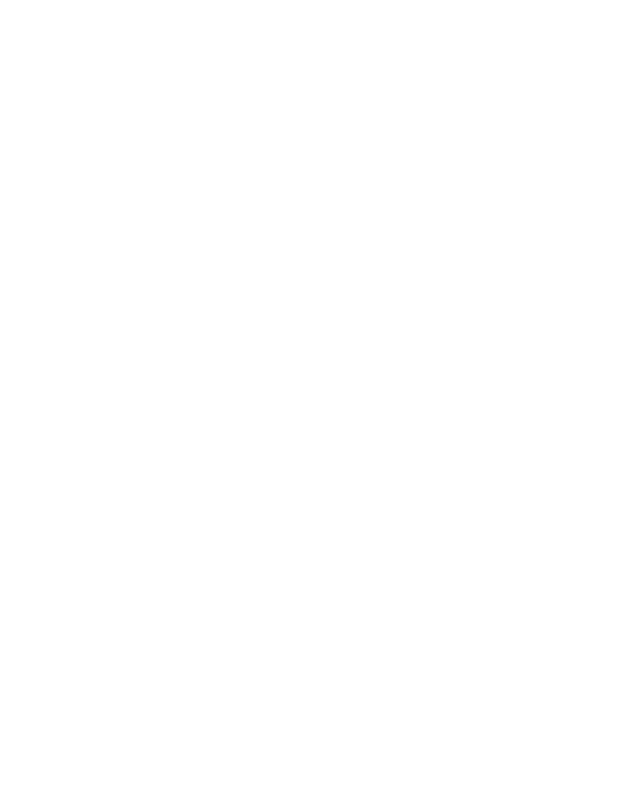
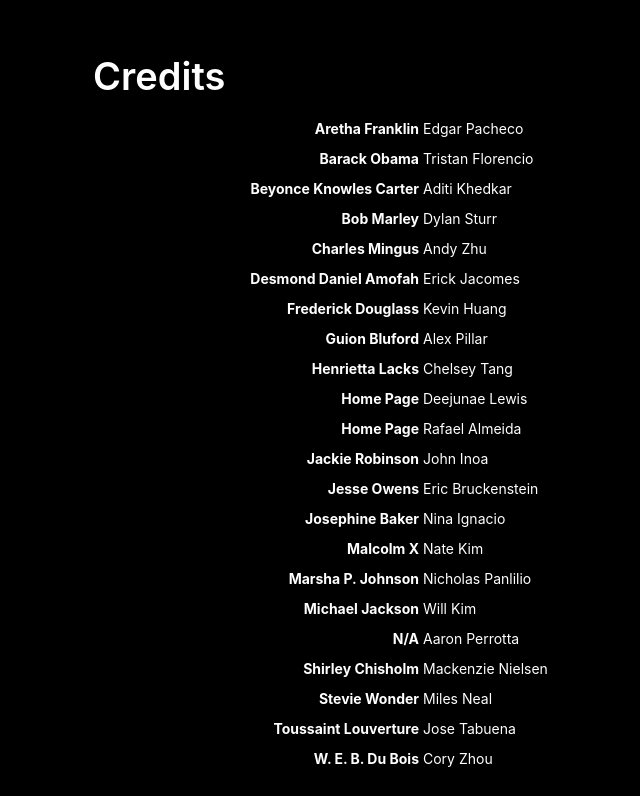
Before and after one commit to rafaelolal/bhm, a Next.js app: page / in a window 1280 px wide. Shown: the part 1604-2400 px from the top of the page, without its empty margins (219-859 px from the left). Built offline with nearby package versions, Linux system fonts and the light colour scheme.

Commit message:
updated credits page

```diff
--- a/pages/_document.tsx
+++ b/pages/_document.tsx
@@ -4,7 +4,7 @@
   return (
     <Html lang="en">
       <Head />
-      <body>
+      <body style={{ backgroundColor: 'black' }}>
         <Main />
         <NextScript />
       </body>
--- a/pages/index.tsx
+++ b/pages/index.tsx
@@ -2,6 +2,32 @@
 import Image from 'next/image'
 import { useState } from 'react'
 import styled from 'styled-components'
+
+const creditsData = [
+  ['Home Page', 'Deejunae Lewis'],
+  ['Home Page', 'Rafael Almeida'],
+  ['Aretha Franklin', 'Edgar Pacheco'],
+  ['Beyonce Knowles Carter', 'Aditi Khedkar'],
+  ['Bob Marley', 'Dylan Sturr'],
+  ['Charles Mingus', 'Andy Zhu'],
+  ['Desmond Daniel Amofah', 'Erick Jacomes'],
+  ['Frederick Douglass', 'Kevin Huang'],
+  ['Guion Bluford', 'Alex Pillar'],
+  ['Henrietta Lacks', 'Chelsey Tang'],
+  ['Jackie Robinson', 'John Inoa'],
+  ['Jesse Owens', 'Eric Bruckenstein'],
+  ['Malcolm X', 'Nate Kim'],
+  ['Marsha P. Johnson', 'Nicholas Panlilio'],
+  ['Michael Jackson', 'Will Kim'],
+  ['N/A', 'Aaron Perrotta'],
+  ['Shirley Chisholm', 'Mackenzie Nielsen'],
+  ['Josephine Baker', 'Nina Ignacio'],
+  ['Barack Obama', 'Tristan Florencio'],
+  ['Stevie Wonder', 'Miles Neal'],
+  ['Toussaint Louverture', 'Jose Tabuena'],
+  ['W. E. B. Du Bois', 'Cory Zhou'],
+]
+creditsData.sort()
 
 const Home = styled.div`
   display: flex;
@@ -41,7 +67,7 @@
           </Typography.Title>
         ) : (
           <Typography.Text
-            style={{ color: 'white', textAlign: 'center', width: '300px' }}
+            style={{ color: 'white', textAlign: 'center', width: '197px' }}
           >
             This is a collaborative project by the B-9/10 Web Design class to
             celebrate Black History Month
@@ -51,7 +77,7 @@
         <Space style={{ marginTop: '16px' }}>
           <Button>SEE THE STARS</Button>
           <Button onClick={() => setIsShowingTitle(!isShowingTitle)}>
-            ABOUT
+            {isShowingTitle ? 'About' : 'Back'}
           </Button>
         </Space>
       </Home>
@@ -59,163 +85,27 @@
       <Constellations></Constellations>
 
       <Credits>
-        <Row>
-          <Col
-            span={8}
-            style={{
-              display: 'flex',
-              flexDirection: 'column',
-              textAlign: 'center',
-              justifyContent: 'center',
-            }}
-          >
-            <Typography.Title style={{ color: 'white' }}>
-              Home Page
-            </Typography.Title>
+        <Typography.Title style={{ color: 'white' }}>Credits</Typography.Title>
+
+        <Row gutter={4}>
+          <Col span={12} style={{ textAlign: 'right', fontWeight: 'bold' }}>
             <Space direction="vertical">
-              <Typography.Text style={{ color: 'white' }}>
-                Deejuanae Lewis
-              </Typography.Text>
-              <Typography.Text style={{ color: 'white' }}>
-                Rafael Almeida
-              </Typography.Text>
+              {creditsData.map((l, i) => (
+                <Typography.Text key={i} style={{ color: 'white' }}>
+                  {l[0]}
+                </Typography.Text>
+              ))}
             </Space>
           </Col>
 
-          <Col span={16} style={{ textAlign: 'center' }}>
-            <Typography.Title style={{ color: 'white' }}>
-              Individual Pages
-            </Typography.Title>
-            <Row gutter={4}>
-              <Col span={12} style={{ textAlign: 'right', fontWeight: 'bold' }}>
-                <Space direction="vertical">
-                  <Typography.Text style={{ color: 'white' }}>
-                    Eric Bruckenstein
-                  </Typography.Text>
-                  <Typography.Text style={{ color: 'white' }}>
-                    Tristan Florencio
-                  </Typography.Text>
-                  <Typography.Text style={{ color: 'white' }}>
-                    Kevin Huang
-                  </Typography.Text>
-                  <Typography.Text style={{ color: 'white' }}>
-                    Nina Ignacio
-                  </Typography.Text>
-                  <Typography.Text style={{ color: 'white' }}>
-                    John Inoa
-                  </Typography.Text>
-                  <Typography.Text style={{ color: 'white' }}>
-                    Erick Jacomes
-                  </Typography.Text>
-                  <Typography.Text style={{ color: 'white' }}>
-                    Aditi Khedkar
-                  </Typography.Text>
-                  <Typography.Text style={{ color: 'white' }}>
-                    Nate Kim
-                  </Typography.Text>
-                  <Typography.Text style={{ color: 'white' }}>
-                    Will Kim
-                  </Typography.Text>
-                  <Typography.Text style={{ color: 'white' }}>
-                    Miles Neal
-                  </Typography.Text>
-                  <Typography.Text style={{ color: 'white' }}>
-                    Mackenzie Nielsen
-                  </Typography.Text>
-                  <Typography.Text style={{ color: 'white' }}>
-                    Edgar Pacheco
-                  </Typography.Text>
-                  <Typography.Text style={{ color: 'white' }}>
-                    Nicholas Panlilio
-                  </Typography.Text>
-                  <Typography.Text style={{ color: 'white' }}>
-                    Aaron Perrotta
-                  </Typography.Text>
-                  <Typography.Text style={{ color: 'white' }}>
-                    Alex Pillar
-                  </Typography.Text>
-                  <Typography.Text style={{ color: 'white' }}>
-                    Dylan Sturr
-                  </Typography.Text>
-                  <Typography.Text style={{ color: 'white' }}>
-                    Jose Tabuena
-                  </Typography.Text>
-                  <Typography.Text style={{ color: 'white' }}>
-                    Chelsey Tang
-                  </Typography.Text>
-                  <Typography.Text style={{ color: 'white' }}>
-                    Cory Zhou
-                  </Typography.Text>
-                  <Typography.Text style={{ color: 'white' }}>
-                    Andy Zhu
-                  </Typography.Text>
-                </Space>
-              </Col>
-              <Col span={12} style={{ textAlign: 'left' }}>
-                <Space direction="vertical">
-                  <Typography.Text style={{ color: 'white' }}>
-                    Jesse Owens
-                  </Typography.Text>
-                  <Typography.Text style={{ color: 'white' }}>
-                    N/A
-                  </Typography.Text>
-                  <Typography.Text style={{ color: 'white' }}>
-                    Frederick Douglass
-                  </Typography.Text>
-                  <Typography.Text style={{ color: 'white' }}>
-                    N/A
-                  </Typography.Text>
-                  <Typography.Text style={{ color: 'white' }}>
-                    Jackie Robinson
-                  </Typography.Text>
-                  <Typography.Text style={{ color: 'white' }}>
-                    Desmond Daniel Amofah
-                  </Typography.Text>
-                  <Typography.Text style={{ color: 'white' }}>
-                    Beyonce Knowles Carter
-                  </Typography.Text>
-                  <Typography.Text style={{ color: 'white' }}>
-                    Malcolm X
-                  </Typography.Text>
-                  <Typography.Text style={{ color: 'white' }}>
-                    Michael Jackson
-                  </Typography.Text>
-                  <Typography.Text style={{ color: 'white' }}>
-                    Stevie Wonder
-                  </Typography.Text>
-                  <Typography.Text style={{ color: 'white' }}>
-                    N/A
-                  </Typography.Text>
-                  <Typography.Text style={{ color: 'white' }}>
-                    Aretha Franklin
-                  </Typography.Text>
-                  <Typography.Text style={{ color: 'white' }}>
-                    Marsha P. Johnson
-                  </Typography.Text>
-                  <Typography.Text style={{ color: 'white' }}>
-                    N/A
-                  </Typography.Text>
-                  <Typography.Text style={{ color: 'white' }}>
-                    Guion Bluford
-                  </Typography.Text>
-                  <Typography.Text style={{ color: 'white' }}>
-                    Bob Marley
-                  </Typography.Text>
-                  <Typography.Text style={{ color: 'white' }}>
-                    Toussaint Louverture
-                  </Typography.Text>
-                  <Typography.Text style={{ color: 'white' }}>
-                    Henrietta Lacks
-                  </Typography.Text>
-                  <Typography.Text style={{ color: 'white' }}>
-                    W. E. B. Du Bois
-                  </Typography.Text>
-                  <Typography.Text style={{ color: 'white' }}>
-                    Charles Mingus
-                  </Typography.Text>
-                </Space>
-              </Col>
-            </Row>
+          <Col span={12} style={{ textAlign: 'left' }}>
+            <Space direction="vertical">
+              {creditsData.map((l, i) => (
+                <Typography.Text key={i} style={{ color: 'white' }}>
+                  {l[1]}
+                </Typography.Text>
+              ))}
+            </Space>
           </Col>
         </Row>
       </Credits>
```
